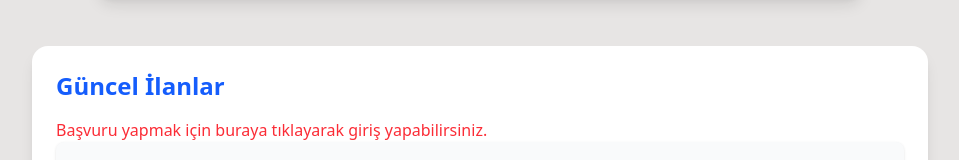
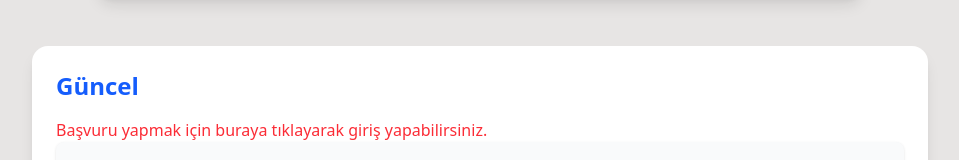
Before and after one commit to efetuna1/akademik-atama-frontend, a Next.js app: page / in a window 1280 px wide. Shown: the part 314-474 px from the top of the page, without its empty margins (160-1119 px from the left). Built offline with nearby package versions, Linux system fonts and the light colour scheme.

Commit message:
ilk commit'im

```diff
--- a/src/app/page.tsx
+++ b/src/app/page.tsx
@@ -28,7 +28,7 @@ export default function Home() {
       {/* İlanlar ve Duyurular */}
       <div className="mt-12 w-full max-w-4xl bg-white shadow-lg rounded-2xl p-6">
         <h2 className="text-2xl font-semibold text-blue-600 mb-4">
-          Güncel İlanlar
+          Güncel
         </h2> <Link href="/login" className="text-red-500 hover:underline mt-2 block">
           Başvuru yapmak için buraya tıklayarak giriş yapabilirsiniz.
         </Link>
```
